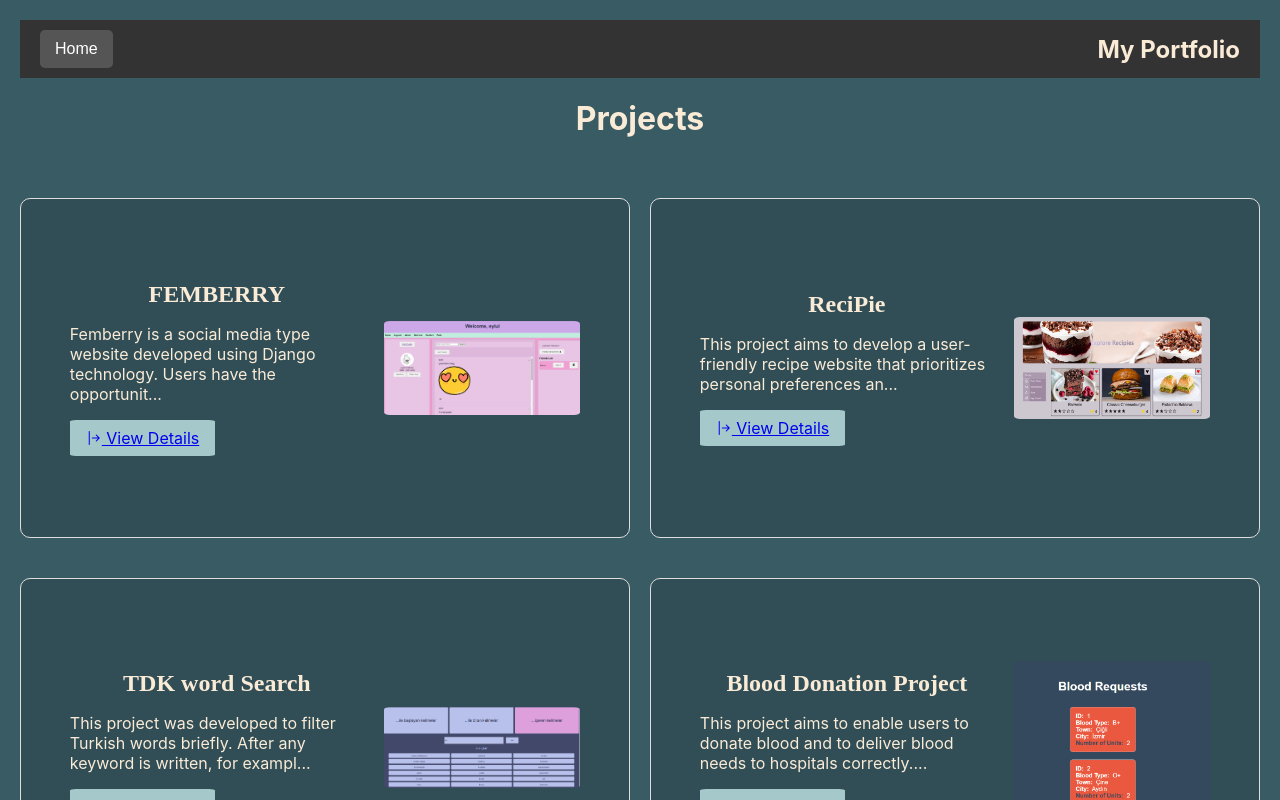
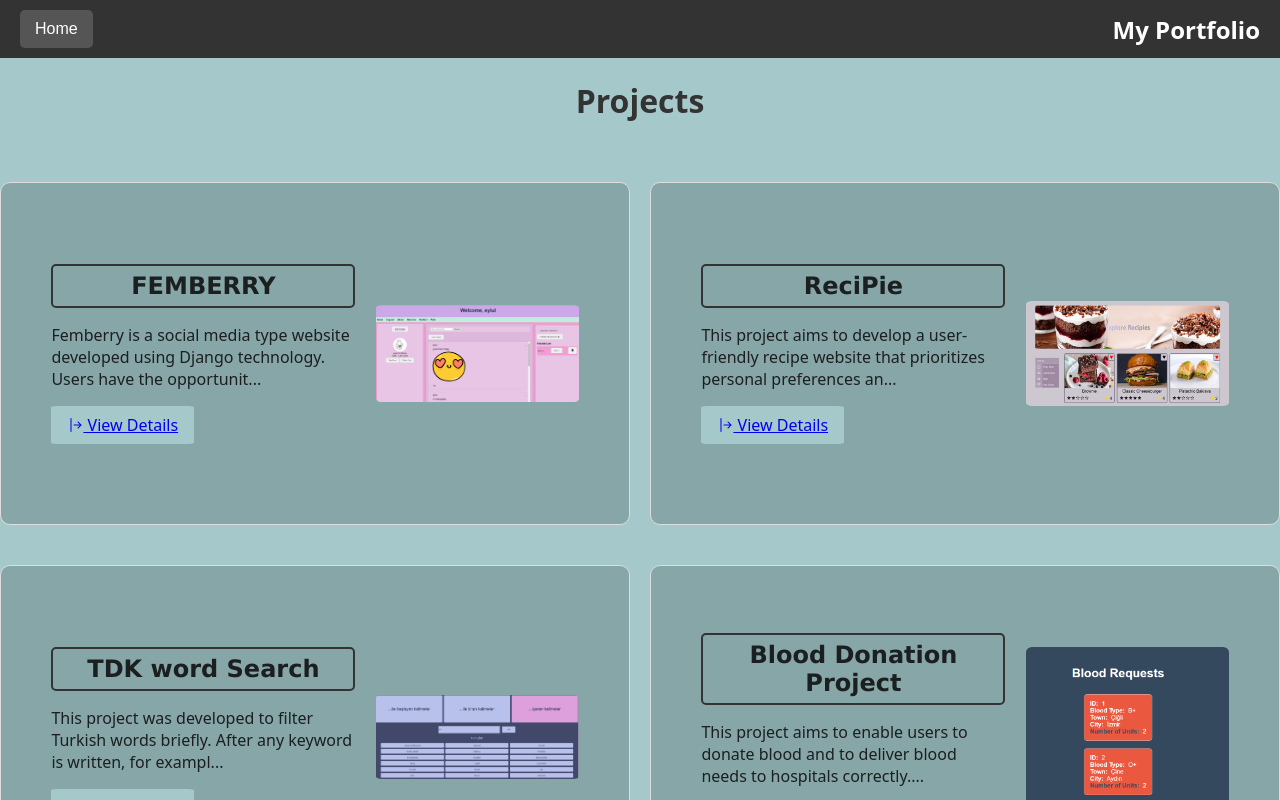
Before and after one commit to eylulozatman/my-portfolio, a React (Create React App) app: page /#/projects in a window 1280 px wide. Shown: the top 800 px of the page. Built offline with nearby package versions, Linux system fonts and the light colour scheme.

Commit message:
color design

```diff
--- a/package.json
+++ b/package.json
@@ -43,6 +43,6 @@
   },
   "devDependencies": {
     "gh-pages": "^6.1.1"
-  },
-  "homepage": "https://eylulozatman.github.io/my-portfolio"
+  }
+
 }
--- a/src/components/BouncingSection/BouncingSection.css
+++ b/src/components/BouncingSection/BouncingSection.css
@@ -10,5 +10,5 @@
 
   .bouncing-section h1, .bouncing-section h2 {
     margin: 0;
-    font-family: cursive;
+    font-family:Verdana, Geneva, Tahoma, sans-serif;
   }
--- a/src/components/Button/Button.css
+++ b/src/components/Button/Button.css
@@ -1,7 +1,7 @@
 .custom-button {
-    background-color: #A5C9CA; /* Primary color */
+    background-color: #395B64;
     border: none;
-    color: #2C3333;
+    color: antiquewhite;
     font-weight: bolder;
     text-align: center;
     text-decoration: none;
@@ -14,17 +14,19 @@
     padding-bottom: 10%;
     cursor: pointer;
     border-radius: 4px;
-    transition: background-color 0.3s ease;
+    transition: background-color 0.3s ease, transform 0.3s ease, box-shadow 0.3s ease;
+    font-family: Verdana, Geneva, Tahoma, sans-serif;
+    box-shadow: 0 8px 15px rgba(0, 0, 0, 0.4); /* Hafif gölge ekleyelim */
 
   }
 
   .custom-button:hover {
-    background-color: #6c898a;
+    background-color: #333;
     color: #E7F6F2;
   }
 
   .custom-button:active {
-    background-color: #516565;
+    background-color: #333;
     color: #E7F6F2;
   }
 
--- a/src/pages/HomePage/HomePage.css
+++ b/src/pages/HomePage/HomePage.css
@@ -2,14 +2,19 @@
   display: flex;
   flex-direction: column;
   min-height: 100vh;
-  background-color: #395B64;
+  background-color: #A5C9CA; /* Primary color */
+
 }
+
+/* background-color: #86a6a7; */
+
 
 main {
   flex: 1;
   display: flex;
   flex-direction: column;
-  font-family: cursive;
+  font-family: 'Noto Sans', sans-serif;
+  color: 333;
 }
 
 .hero-section {
@@ -27,35 +32,34 @@ main {
   margin-bottom: -10px;
 }
 
-
 .name-sec {
   padding: 4%;
   border-radius: 3%;
   display: flex;
   flex-direction: column;
   position: relative;
-  box-shadow: 0 4px 8px rgba(0, 0, 0, 0.2); /* Moved box-shadow here */
+  box-shadow: 0 4px 8px rgba(0, 0, 0, 0.2);
   gap: 10px;
+  background-color: #86a6a7;
+  color: #333;
 }
 
 .name-sec h1 {
   display: flex;
   flex-wrap: wrap;
-  color:black;
+  color: #333; /* Renk formatını düzelttim */
   margin-bottom: -10px;
 }
 
-.name-sec:hover{
-   background-color: #233439;
-   color: rgb(82, 94, 102);
+.name-sec:hover {
+  background-color: #333;
+  color: #A5C9CA;
 }
 
-.name-sec:hover h1{
-  background-color: #233439;
-  color: rgb(82, 94, 102);
+.name-sec:hover h1 {
+  background-color: #333;
+  color: #A5C9CA;
 }
-
-
 
 .projects-btn {
   align-items: center; /* Ensure vertical alignment */
--- a/src/pages/ProjectDetailsPage/ProjectDetailsPage.css
+++ b/src/pages/ProjectDetailsPage/ProjectDetailsPage.css
@@ -2,7 +2,7 @@
   display: flex;
   flex-direction: column;
   min-height: 100vh;
-  background-color: #395B64;
+  background-color: #A5C9CA; /* Primary color */
 }
 
 .container {
@@ -28,8 +28,12 @@
   overflow: hidden; /* İçerik taşmasını engeller */
 }
 
-h1 {
+#project-title {
   text-align: center;
+  border: 2px solid #333;
+  border-radius: 5px;
+  padding: 2%;
+
 
 }
 
@@ -42,24 +46,28 @@ h1 {
 }
 
 .project-links {
-
   width: 50%;
   display: flex;
-  justify-content:center;
+  justify-content: center;
   color: antiquewhite;
-  border: #395B64 2px solid;
-  border-radius: 5%;
 }
 
 .project-links a {
   margin-left: 20px;
-  border: #395B64 2px solid;
-  border-radius: 5%;
-  background-color: #A5C9CA;
+  border: 2px solid #A5C9CA;
+  border-radius: 5px; /* Köşe yuvarlaklığını arttırdım */
+  background-color: #395B64;
+  color: antiquewhite;
+  padding: 10px 20px; /* Daha dengeli bir padding verdim */
+  text-decoration: none; /* Altı çizili olmaması için */
+  transition: background-color 0.3s ease, color 0.3s ease; /* Hover efekti için */
   display: flex;
-  color: #395B64;
-  padding: 3%;
+  align-items: center; /* Dikeyde ortalama */
+}
 
+.project-links a:hover {
+  background-color: #1e3035; /* Hover durumda renk değişimi */
+  color: #ffffff; /* Yazı rengini beyaz yapma */
 }
 
 .project-images {
@@ -80,7 +88,7 @@ h1 {
     font-family:Arial, Helvetica, sans-serif;
     flex-direction: column;
     min-height: 100vh;
-    background-color: #395B64;
+
   }
 
   .container {
@@ -124,11 +132,10 @@ h1 {
     display: flex;
     flex-direction: column;
     justify-content:center;
-    color: antiquewhite;
-    border: #395B64 2px solid;
-    border-radius: 5%;
     gap: 4%;
   }
+
+
 
   .project-images {
     width: 100%;
--- a/src/pages/ProjectDetailsPage/ProjectDetailsPage.js
+++ b/src/pages/ProjectDetailsPage/ProjectDetailsPage.js
@@ -20,7 +20,7 @@ function ProjectDetailsPage() {
      <Header/>
      <div className='container'>
       <div className='project-info-detail'>
-        <h1>{project.title}</h1>
+        <h1 id='project-title'>{project.title}</h1>
           <div id='descript'>{project.description}</div>
               <div className='project-links'>
               {project.links.map((link, index) => (
--- a/src/pages/Projects/Projects.css
+++ b/src/pages/Projects/Projects.css
@@ -1,23 +1,22 @@
 .projects-page {
-  padding: 20px;
-  margin: 0;
-  overflow-x: hidden;
   display: flex;
   flex-direction: column;
   min-height: 100vh;
-  background-color: #395B64;
+  background-color: #A5C9CA;
+  font-family: 'Noto Sans', sans-serif;
 }
 
 #title {
   text-align: center;
   margin-bottom: 40px;
-  color: antiquewhite;
+  color:#333;
 }
 
 .projects-list {
   display: grid;
-  grid-template-columns: repeat(2, 1fr); /* Her satırda 2 proje görünecek */
+  grid-template-columns: repeat(2, 1fr);
   gap: 20px; /* Projeler arasındaki boşluk */
+
 }
 
 .project-item {
@@ -28,14 +27,17 @@
   display: flex;
   flex-direction: row; /* Proje öğelerinin yan yana yerleşimi */
   align-items: center;
-  background-color: #314e56;
+  background-color: #86a6a7;
 }
+.project-item:hover {
 
+  background-color: #789798;
+}
 .project-info {
   width: 60%;
   display: flex;
   flex-direction: column;
-  color: antiquewhite;
+  color: #1c1f20;
   padding-right: 10px; /* Sağ boşluk */
   justify-content: space-between;
   margin-right: 2%;
@@ -68,8 +70,8 @@
   color: antiquewhite;
 }
 
-h1 {
-  color: antiquewhite;
+#project-title {
+  color: #1c1f20;
 }
 
 @media (max-width: 768px) {
@@ -81,14 +83,14 @@ h1 {
     margin: 0;
     padding: 0;
     flex-direction: column;
-    background-color: #395B64;
+
   }
 
 
   #title {
     text-align: center;
     margin-bottom: 5%;
-    color: antiquewhite;
+
   }
 
   .projects-list {
@@ -118,8 +120,6 @@ h1 {
     justify-content: center;
     width: 70%;
     height: 40%;
-    background-color: #c54c0f;
-    color: #1c1f20;
     border-radius: 4%;
     text-align:center;
   }
@@ -131,7 +131,6 @@ h1 {
   height: 80%;
   display: flex;
   flex-direction: column;
-  color: antiquewhite;
   align-items: center;
   justify-content: center;
 
--- a/src/pages/Projects/Projects.js
+++ b/src/pages/Projects/Projects.js
@@ -18,7 +18,7 @@ function Projects() {
 
           <div className="project-item">
               <div className='project-info'>
-                <h1>{project.title}</h1>
+                <h1 id='project-title'>{project.title}</h1>
                 <p>{project.description.substring(0, 100)}...</p>
                 <div className='link'>
                   <Link to={`/projects/${project.id}`}><i className="bi bi-arrow-bar-right"></i> View Details</Link>
```
